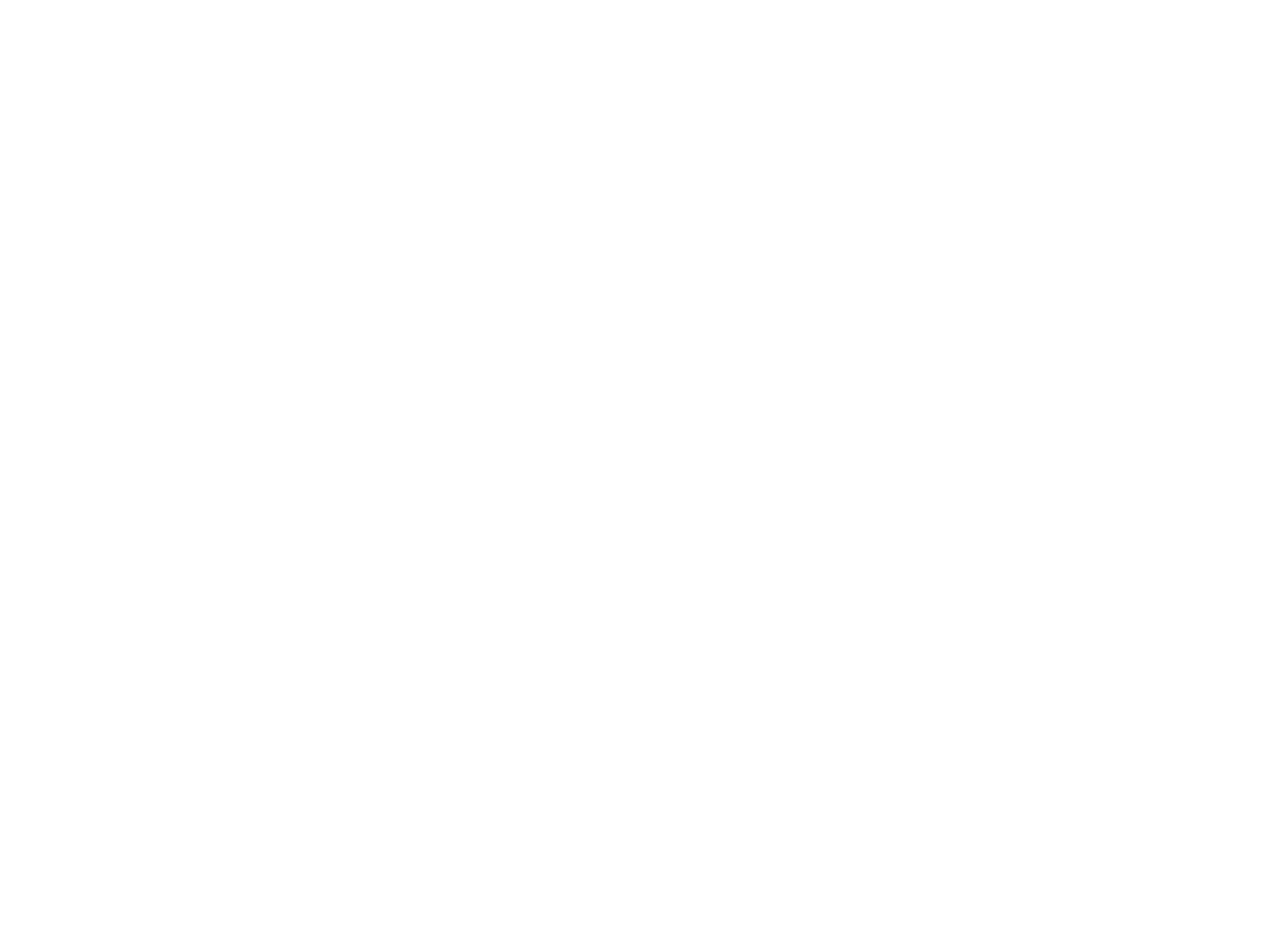
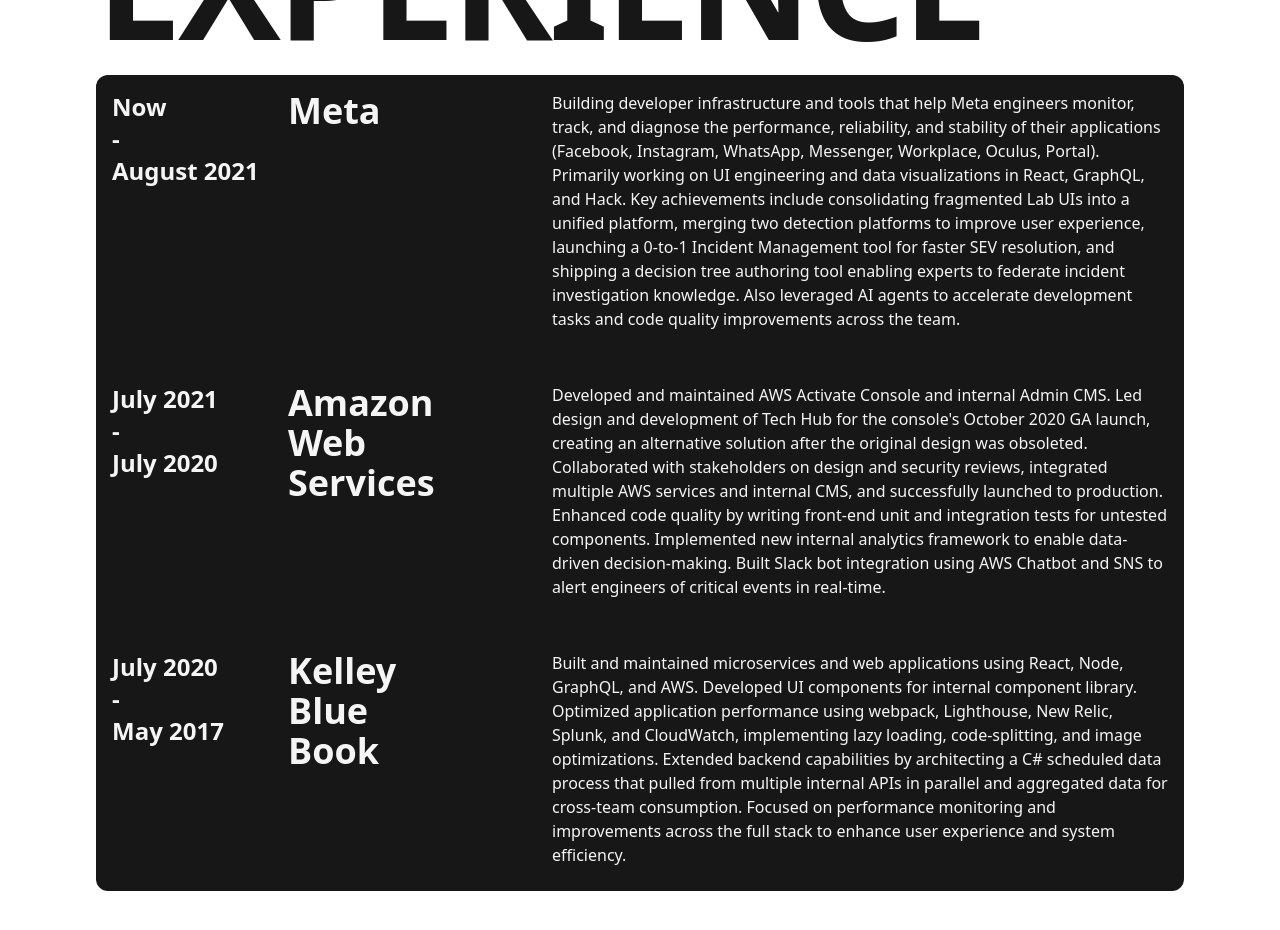
Before and after one commit to phc5/2025, a Next.js app: page / in a window 1280 px wide. Shown: the part 1800-2730 px from the top of the page. Before the commit the page ends 1640 px from the top, so only its background shows below. Built offline with nearby package versions, Linux system fonts and the light colour scheme.

Commit message:
Adds experience section

```diff
--- a/src/app/page.tsx
+++ b/src/app/page.tsx
@@ -1,4 +1,5 @@
 import About from "@/components/About";
+import Experience from "@/components/Experience";
 import Hero from "@/components/Hero";
 import Island from "@/components/Island";
 import NavBar from "@/components/NavBar";
@@ -8,11 +9,12 @@
     <div className="flex flex-col min-h-screen items-center justify-center bg-zinc-50 font-sans">
       <NavBar />
       <Island />
-      <main className="flex min-h-screen w-full flex-col items-center justify-between py-8 px-16 bg-white sm:items-start">
+      <main className="min-h-screen w-full items-center justify-between py-8 px-16 bg-white sm:items-start">
         <Hero />
         <div className="h-svh relative px-4 lg:px-8 overflow-x-hidden"></div>
 
         <About />
+        <Experience />
       </main>
     </div>
   );
--- /dev/null
+++ b/src/components/Experience.tsx
@@ -0,0 +1,97 @@
+import React from "react";
+
+export default function Experience() {
+  return (
+    <section className="flex flex-col items-center py-28 px-4 lg:px-8">
+      <h2 className="flex justify-between w-full mb-6 lg:mb-8">
+        <span className="text-[clamp(48px,12vw,200px)] font-bold tracking-tight leading-[0.8] uppercase">
+          Experience
+        </span>
+      </h2>
+      <div className="flex flex-col gap-4 lg:gap-5 px-3 lg:px-4 pt-3 lg:pt-4 pb-5 lg:pb-6 bg-neutral-900 cursor-pointer group rounded-xl w-full ">
+        <div className="grid grid-cols-12 text-neutral-100 mb-8">
+          <div className="col-span-2 font-semibold text-2xl">
+            <div className="flex flex-col ">
+              <p>Now</p>
+              <p>-</p>
+              <p>August 2021</p>
+            </div>
+          </div>
+          <div className="col-span-2 font-semibold text-4xl">Meta</div>
+          <div className="col-span-7 col-start-6">
+            <p className="text-neutral-100 font-medium">
+              Building developer infrastructure and tools that help Meta
+              engineers monitor, track, and diagnose the performance,
+              reliability, and stability of their applications (Facebook,
+              Instagram, WhatsApp, Messenger, Workplace, Oculus, Portal).
+              Primarily working on UI engineering and data visualizations in
+              React, GraphQL, and Hack. Key achievements include consolidating
+              fragmented Lab UIs into a unified platform, merging two detection
+              platforms to improve user experience, launching a 0-to-1 Incident
+              Management tool for faster SEV resolution, and shipping a decision
+              tree authoring tool enabling experts to federate incident
+              investigation knowledge. Also leveraged AI agents to accelerate
+              development tasks and code quality improvements across the team.
+            </p>
+            <p className="text-neutral-100 font-medium"></p>
+          </div>
+        </div>
+
+        <div className="grid grid-cols-12 text-neutral-100 mb-8">
+          <div className="col-span-2 font-semibold text-2xl">
+            <div className="flex flex-col">
+              <p>July 2021</p>
+              <p>-</p>
+              <p>July 2020</p>
+            </div>
+          </div>
+          <div className="col-span-2 font-semibold text-4xl">
+            Amazon Web Services
+          </div>
+          <div className="col-span-7 col-start-6">
+            <p className="text-neutral-100 font-medium">
+              Developed and maintained AWS Activate Console and internal Admin
+              CMS. Led design and development of Tech Hub for the console's
+              October 2020 GA launch, creating an alternative solution after the
+              original design was obsoleted. Collaborated with stakeholders on
+              design and security reviews, integrated multiple AWS services and
+              internal CMS, and successfully launched to production. Enhanced
+              code quality by writing front-end unit and integration tests for
+              untested components. Implemented new internal analytics framework
+              to enable data-driven decision-making. Built Slack bot integration
+              using AWS Chatbot and SNS to alert engineers of critical events in
+              real-time.
+            </p>
+          </div>
+        </div>
+
+        <div className="grid grid-cols-12 text-neutral-100 ">
+          <div className="col-span-2 font-semibold text-2xl">
+            <div className="flex flex-col">
+              <p>July 2020</p>
+              <p>-</p>
+              <p>May 2017</p>
+            </div>
+          </div>
+          <div className="col-span-2 font-semibold text-4xl">
+            Kelley Blue Book
+          </div>
+          <div className="col-span-7 col-start-6">
+            <p className="text-neutral-100 font-medium">
+              Built and maintained microservices and web applications using
+              React, Node, GraphQL, and AWS. Developed UI components for
+              internal component library. Optimized application performance
+              using webpack, Lighthouse, New Relic, Splunk, and CloudWatch,
+              implementing lazy loading, code-splitting, and image
+              optimizations. Extended backend capabilities by architecting a C#
+              scheduled data process that pulled from multiple internal APIs in
+              parallel and aggregated data for cross-team consumption. Focused
+              on performance monitoring and improvements across the full stack
+              to enhance user experience and system efficiency.
+            </p>
+          </div>
+        </div>
+      </div>
+    </section>
+  );
+}
```
